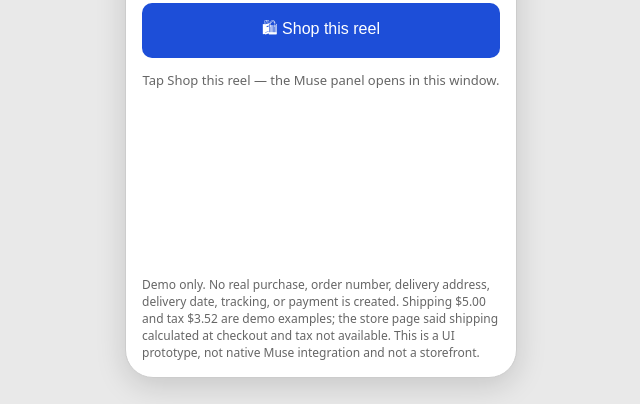
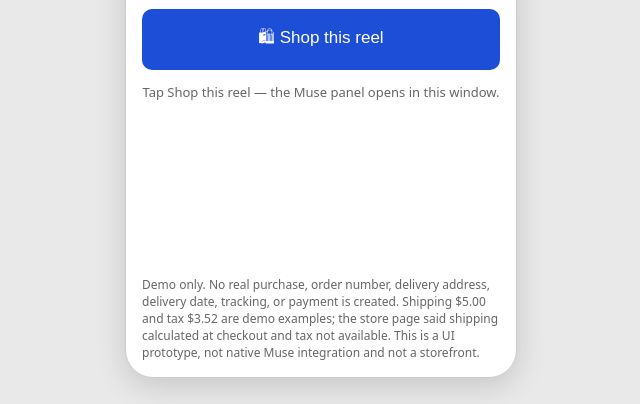
Before and after one commit to DenzelR12/Muse-Shopping-Index, a website: page docs/demo/index.html in a window 1280 px wide. Shown: the part 396-800 px from the top of the page, without its empty margins (319-959 px from the left). Drawn offline with Linux system fonts and the light colour scheme.

Commit message:
docs: demo tap hardening (mouse + touch, larger tap targets, press feedback)

```diff
--- a/docs/demo/index.html
+++ b/docs/demo/index.html
@@ -12,7 +12,8 @@ main{padding:16px;min-height:560px}
 .bubble{background:#f5f5f5;border-radius:14px;padding:14px;margin:12px 0}
 .card{border:1px solid #ddd;border-radius:14px;padding:16px;margin:12px 0}
 .card .thumb{background:#111;color:#fff;border-radius:10px;padding:24px 0;text-align:center;font-size:32px;letter-spacing:6px;margin-bottom:12px}
-button{width:100%;padding:14px;border:0;border-radius:10px;font-size:16px;cursor:pointer}
+button{width:100%;padding:16px;border:0;border-radius:10px;font-size:17px;cursor:pointer;touch-action:manipulation;-webkit-tap-highlight-color:transparent;user-select:none}
+button:active{transform:scale(.98);opacity:.9}
 button.blue{background:#1d4ed8;color:#fff}
 button.red{background:#dc2626;color:#fff}
 button.white{background:#fff;border:1px solid #ccc;margin-top:8px}
```
